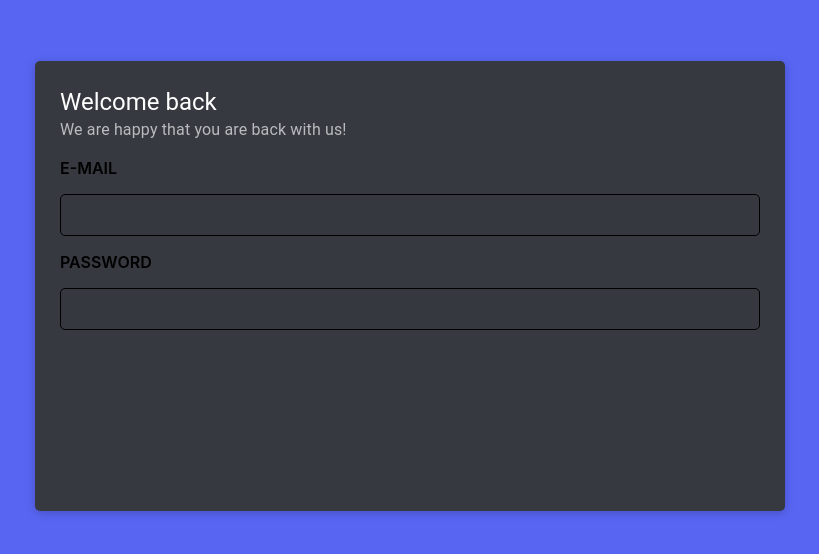
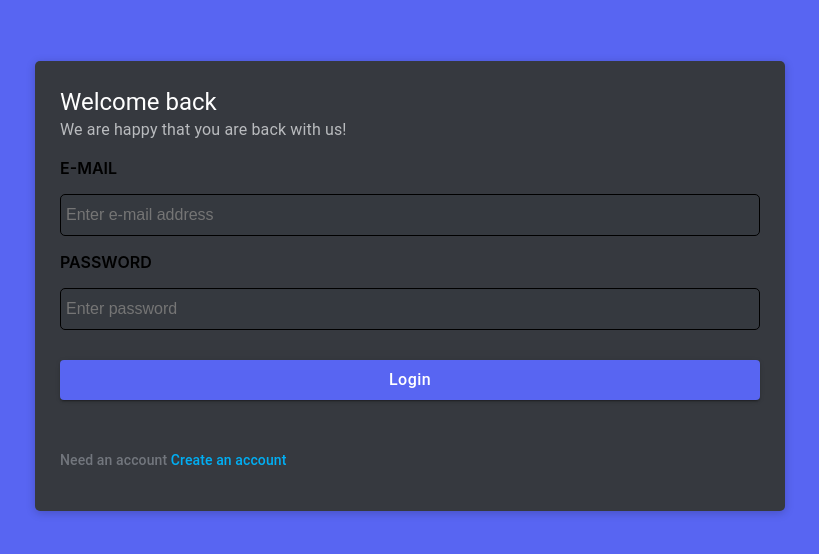
Before and after one commit to IshanAmr/Discord-frontend, a React (Create React App) app: page /login in a window 1280 px wide. Shown: the part 114-668 px from the top of the page, without its empty margins (230-1049 px from the left). Built offline with nearby package versions, Linux system fonts and the light colour scheme.

Commit message:
Login page done, register started

```diff
--- /dev/null
+++ b/src/components/CustomPrimaryButton.js
@@ -0,0 +1,29 @@
+import React from "react";
+import { Button } from "@mui/material";
+
+const CustomPrimaryButton = ({
+    label,
+    additionalStyles,
+    disabled,
+    onClick
+}) => {
+    return (
+        <div>
+            <Button
+             variant="contained"
+             sx={{
+                bgcolor : '#5865F2',
+                color : 'white',
+                textTransform : 'none',
+                fontSize : '16px',
+                fontWeight : 500,
+                width :  '100%',
+                height : '40px'
+             }}
+             style={ additionalStyles ? additionalStyles : {}}
+            >{label}</Button>
+        </div>
+    )
+}
+
+export default CustomPrimaryButton;
--- a/src/components/InputWithLabels.js
+++ b/src/components/InputWithLabels.js
@@ -15,7 +15,7 @@ const Label = styled('p') ({
     fontSize : "16px"
 })
 
-const Input = styled('div') ({
+const Input = styled('input') ({
     flexGrow : 1,
     height : "40px",
     border : "1px solid black",
--- /dev/null
+++ b/src/components/RedirectInfo.js
@@ -0,0 +1,35 @@
+import React from "react";
+import { Typography } from "@mui/material";
+import { styled } from "@mui/material";
+
+const RedirectText = styled('span')({
+    color : '#00AFF4',
+    fontWeight : 500,
+    cursor : 'pointer'
+})
+
+const RedirectInfo = ({
+    text,
+    redirectText,
+    additionalStyles,
+    redirectHandler
+}) => {
+    return (
+        <div>
+           <Typography
+              sx={{
+                color : '#72767d'
+              }}
+              style={ additionalStyles ? additionalStyles : {}}
+              variant="subtitle2"
+           >
+             {text}
+           <RedirectText onClick={redirectHandler}>
+            {redirectText}
+           </RedirectText>
+           </Typography>
+        </div>
+    )
+}
+
+export default RedirectInfo;
--- /dev/null
+++ b/src/components/utils/validators.js
@@ -0,0 +1,15 @@
+const validatePassword = (password) => {
+    return password.length > 6 && password.length < 12
+}
+
+const validateMail = (mail) => {
+    const emailPattern = /^[a-zA-Z0-9._%+-]+@[a-zA-Z0-9.-]+\.[a-zA-Z]{2,6}$/
+    return emailPattern.test(mail);
+}
+
+export const validateLoginForm = ({ mail, password }) => {
+    const isMailValid = validateMail(mail);
+    const isPaswordValid = validatePassword(password);
+
+    return isMailValid && isPaswordValid;
+}
--- a/src/pages/LoginPage/LoginPage.js
+++ b/src/pages/LoginPage/LoginPage.js
@@ -1,12 +1,27 @@
 import { useState } from "react";
+import { useEffect } from "react";
 import React from "react";
 import AuthBox from "../../components/authBox";
 import LoginPageHeader from "./LoginPageHeader";
 import LoginPageInput from "./LoginPageInputs";
+import LoginPageFooter from "./LoginPageFooter";
+import { validateLoginForm } from "../../components/utils/validators";
 
 const LoginPage = () => {
     const [mail, setMail] = useState('');
     const [password, setPassword] = useState('');
+    const [isFormvalid, setIsFormValid] = useState(false);
+
+
+
+    useEffect(() => {
+        setIsFormValid(validateLoginForm({ mail, password }))
+
+    }, [mail, password, setIsFormValid])
+
+    const handleLogin = () => {
+        console.log("Logged in");
+    }
     return (
     <AuthBox>
         <LoginPageHeader/>
@@ -16,6 +31,7 @@ const LoginPage = () => {
            password={password}
            setPassword={setPassword}
         />
+        <LoginPageFooter isFormValid={isFormvalid} handleLogin={handleLogin}/>
     </AuthBox>
     )
 }
--- /dev/null
+++ b/src/pages/LoginPage/LoginPageFooter.js
@@ -0,0 +1,49 @@
+import React from "react";
+import CustomPrimaryButton from "../../components/CustomPrimaryButton";
+import RedirectInfo from "../../components/RedirectInfo";
+import { useNavigate } from "react-router-dom";
+import { Tooltip } from "@mui/material";
+
+const getFormNotValidMessage = () => {
+    return "Enter correct email and password should contain between 6 and 12 characters";
+}
+
+const getFormValidMessage = () => {
+    return "Press to log in!";
+}
+
+const LoginPageFooter = ({ handleLogin, isFormValid }) => {
+    const navigate = useNavigate();
+    const handlePushToRegisterPage = () => {
+        navigate('/register');
+    }
+
+    return (
+       <>
+       <Tooltip
+         title={!isFormValid ? getFormNotValidMessage() : getFormValidMessage() }
+       >
+         <div>
+          <CustomPrimaryButton
+             label="Login"
+             additionalStyles={{ marginTop : '30px' }}
+             disabled={!isFormValid}
+             onClick={handleLogin}
+          >
+          </CustomPrimaryButton>
+          </div>
+      </Tooltip>
+
+          <RedirectInfo
+             text="Need an account "
+             redirectText="Create an account"
+             additionalStyles={{ marginTop: '50px'}}
+             redirectHandler={handlePushToRegisterPage}
+          >
+
+          </RedirectInfo>
+       </>
+    )
+}
+
+export default LoginPageFooter;
--- a/src/pages/RegisterPage/RegisterPage.js
+++ b/src/pages/RegisterPage/RegisterPage.js
@@ -1,10 +1,19 @@
 import React from "react";
+import AuthBox from "../../components/authBox";
+import { useState } from "react";
+import { Typography } from "@mui/material";
 
 const RegisterPage = () => {
+    const [mail, setMail] = useState('');
+    const [username, setUsername] = useState('');
+    const [password, setPassword] = useState('');
+    const [isFormValid, setIsFormValid] = useState(false);
     return (
-        <div>
-           Register Page
-        </div>
+        <AuthBox>
+            <Typography variant="5" sx={{ color : "white" }}>
+                Create an account
+            </Typography>
+        </AuthBox>
     );
 }
 
```
